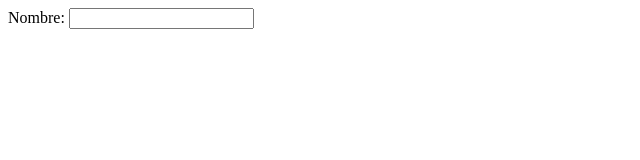
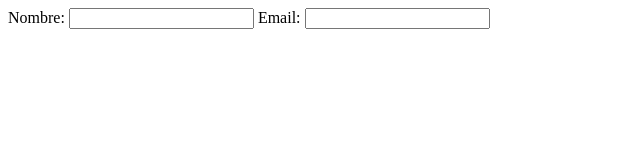
Before and after one commit to Horosh97/202309-w3ex2-Daniel-Andreu, a plain HTML site: page index.html in a window 1280 px wide. Shown: the whole page, without its empty margins (0-640 px from the left). Drawn offline with Linux system fonts and the light colour scheme.

Commit message:
Add email form

```diff
--- a/index.html
+++ b/index.html
@@ -14,7 +14,11 @@
   <form action="">
     <label>
       Nombre:
-      <input type="text" />
+      <input type="text">
+    </label>
+    <label>
+      Email:
+      <input type="email">
     </label>
   </form>
 </body>
```
